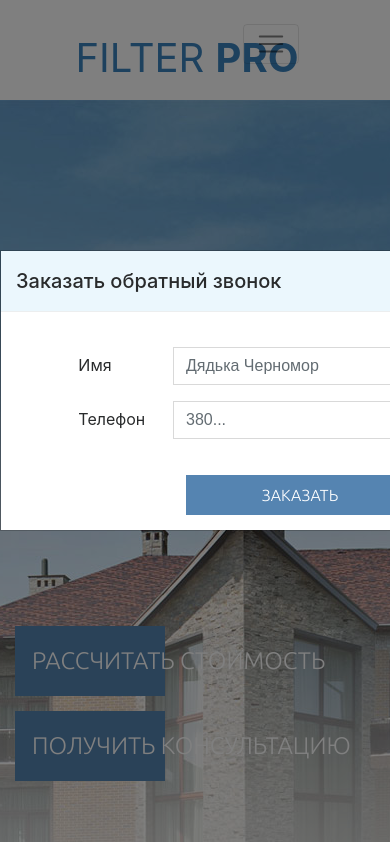
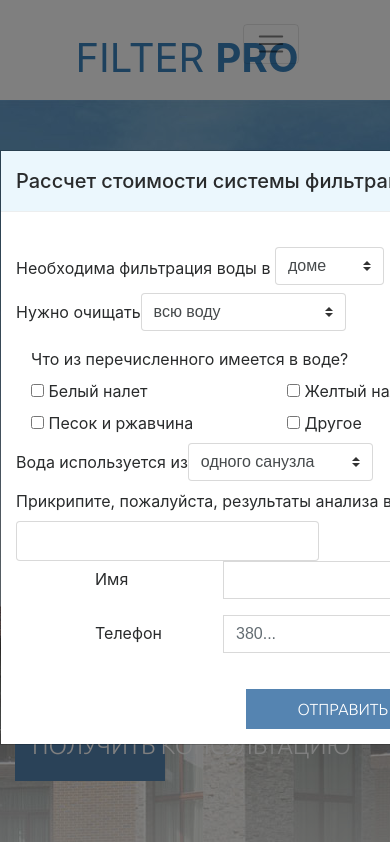
Before and after one commit to ivanvoitenko/PROpage, a plain HTML site: page index.html in a window 390 px wide. Both pictures are taken after a click on the button "РАССЧИТАТЬ СТОИМОСТЬ". Shown: the top 842 px of the page. Drawn offline with nearby package versions, Linux system fonts and the light colour scheme; some packages are replaced by stand-ins of ours; a script that the page names is missing.

Commit message:
editing pop up

```diff
--- a/css/style.sass
+++ b/css/style.sass
@@ -113,7 +113,13 @@ body
 .modal-dialog
   max-width: 600px !important
   width: 600px !important
-  margin: 250px auto !important
+  margin: 300px auto !important
+
+#calculate
+  .modal-dialog
+    max-width: 800px !important
+    width: 800px !important
+    margin: 150px auto 0 auto !important
 
 .modal-content
   border-radius: 0 !important
--- a/index.html
+++ b/index.html
@@ -106,7 +106,7 @@
         <div class="container">
           <h1>решения очистки воды под ключ</h1>
           <div class="row">
-            <button type="button" class="btn big-blue-btn col-5" data-toggle="modal" data-target="#callback">
+            <button type="button" class="btn big-blue-btn col-5" data-toggle="modal" data-target="#calculate">
                 рассчитать стоимость
               </button>
           </div>
@@ -708,7 +708,7 @@
             <div class="form-group row">
               <label for="name-input" class="col-2 offset-1 col-form-label">Имя</label>
               <div class="col-8">
-                <input class="form-control" type="text" placeholder="Дядька Черномор" id="name-input">
+                <input class="form-control" type="text" id="name-input">
               </div>
             </div>
             <div class="form-group row">
@@ -739,7 +739,7 @@
             <div class="form-group row">
               <label for="name-input" class="col-2 offset-1 col-form-label">Имя</label>
               <div class="col-8">
-                <input class="form-control" type="text" placeholder="Дядька Черномор" id="name-input">
+                <input class="form-control" type="text" id="name-input">
               </div>
             </div>
             <div class="form-group row">
@@ -770,7 +770,7 @@
             <div class="form-group row">
               <label for="name-input" class="col-2 offset-1 col-form-label">Имя</label>
               <div class="col-8">
-                <input class="form-control" type="text" placeholder="Дядька Черномор" id="name-input">
+                <input class="form-control" type="text" id="name-input">
               </div>
             </div>
             <div class="form-group row">
@@ -780,6 +780,107 @@
               </div>
             </div>
             <button type="submit" class="btn blue-btn flex-end">Заказать</button>
+          </form>
+        </div>
+      </div>
+    </div>
+  </div>
+
+  <!-- Calculate Pop-Up -->
+  <div class="modal fade" id="calculate" tabindex="-1" role="dialog" aria-labelledby="calculation" aria-hidden="true">
+    <div class="modal-dialog" role="document">
+      <div class="modal-content">
+        <div class="modal-header">
+          <h5 class="modal-title" id="calculate">Рассчет стоимости системы фильтрации</h5>
+          <button type="button" class="close" data-dismiss="modal" aria-label="Close">
+              <span aria-hidden="true">&times;</span>
+          </button>
+        </div>
+        <div class="modal-body">
+          <form>
+            <form class="form-inline">
+              <label class="mr-sm-2" for="whrereFiltration">Необходима фильтрация воды в </label>
+              <select class="custom-select mb-2 mr-sm-2 mb-sm-0" id="whrereFiltration">
+                <option value="ДОМЕ" selected>доме</option>
+                <option value="КВАРТИРЕ">квартире</option>
+              </select>
+            </form>
+            <form class="form-inline">
+              <label class="mr-sm-2" for="whatFiltration">Нужно очищать </label>
+              <select class="custom-select mb-2 mr-sm-2 mb-sm-0" id="whatFiltration">
+                <option value="ВСЮ ВОДУ" selected>всю воду</option>
+                <option value="ТОЛЬКО ПИТЬЕВУЮ ВОДУ">только питьевую воду</option>
+              </select>
+            </form>
+            <form class="form-inline">
+              <legend class="col-form-legend col-12">Что из перечисленного имеется в воде?</legend>
+              <div class="form-check form-check col-4">
+                <label class="form-check-label">
+                  <input class="form-check-input" type="checkbox" id="whiteCoating" value="Накипь и белый налет">
+                  Белый налет
+                </label>
+              </div>
+              <div class="form-check form-check col-4">
+                <label class="form-check-label">
+                  <input class="form-check-input" type="checkbox" id="yellowCoating" value="Желтый налет">
+                  Желтый налет
+                </label>
+              </div>
+              <div class="form-check form-check col-4">
+                <label class="form-check-label">
+                  <input class="form-check-input" type="checkbox" id="stink" value="Неприятный запах">
+                  Неприятный запах
+                </label>
+              </div>
+              <div class="form-check form-check col-4">
+                <label class="form-check-label">
+                  <input class="form-check-input" type="checkbox" id="sandy" value="Песок и ржавчина">
+                  Песок и ржавчина
+                </label>
+              </div>
+              <div class="form-check form-check col-4">
+                <label class="form-check-label">
+                  <input class="form-check-input" type="checkbox" id="smthElse" value="Другое">
+                  Другое
+                </label>
+              </div>
+              <div class="form-check form-check col-4">
+                <label class="form-check-label">
+                  <input class="form-check-input" type="checkbox" id="dontKnow" value="Незнаю">
+                  Даже незнаю
+                </label>
+              </div>
+            </form>
+            <form class="form-inline">
+              <label class="mr-sm-2" for="howManyFaucet">Вода используется из </label>
+              <select class="custom-select mb-2 mr-sm-2 mb-sm-0" id="howManyFaucet">
+                <option value="ОДНОГО САНУЗЛА" selected>одного санузла</option>
+                <option value="ДВУХ САНУЗЛОВ">двух санузлов</option>
+                <option value="ТРЕХ САНУЗЛОВ">трех санузлов</option>
+                <option value="ЧЕТЫРЕХ САНУЗЛОВ">четрырех санузлов</option>
+                <option value="МНОГИХ">многих санузлов</option>
+              </select>
+            </form>
+            <form class="form-inline">
+              <label class="mr-sm-2" for="file">Прикрипите, пожалуйста, результаты анализа воды, если вы его делали.</label>
+              <label class="custom-file">
+                <input type="file" id="file" class="custom-file-input">
+                <span class="custom-file-control"></span>
+              </label>
+            </form>
+            <div class="form-group row">
+              <label for="name-input" class="col-2 offset-1 col-form-label">Имя</label>
+              <div class="col-8">
+                <input class="form-control" type="text" id="name-input">
+              </div>
+            </div>
+            <div class="form-group row">
+              <label for="tel-input" class="col-2 offset-1 col-form-label">Телефон</label>
+              <div class="col-8">
+                <input class="form-control" type="tel" placeholder="380..." id="tel-input">
+              </div>
+            </div>
+            <button type="submit" class="btn blue-btn flex-end">Отправить для рассчета</button>
           </form>
         </div>
       </div>
```
Also changed, not shown: css/style.min.css.
